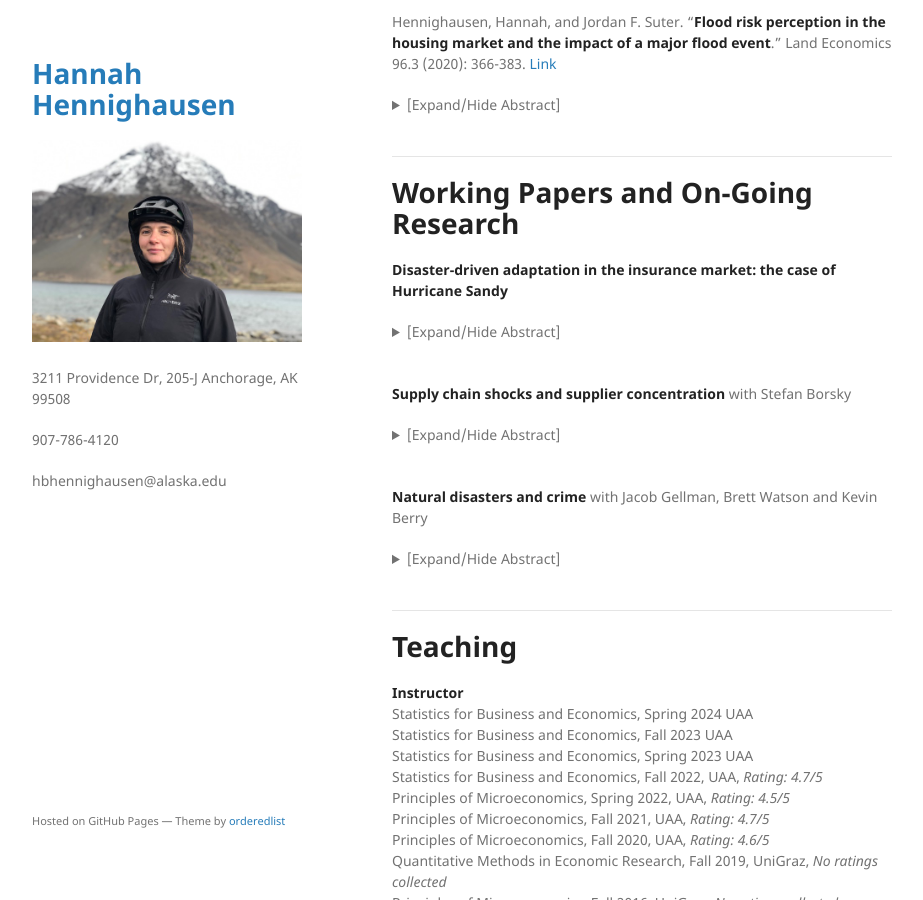
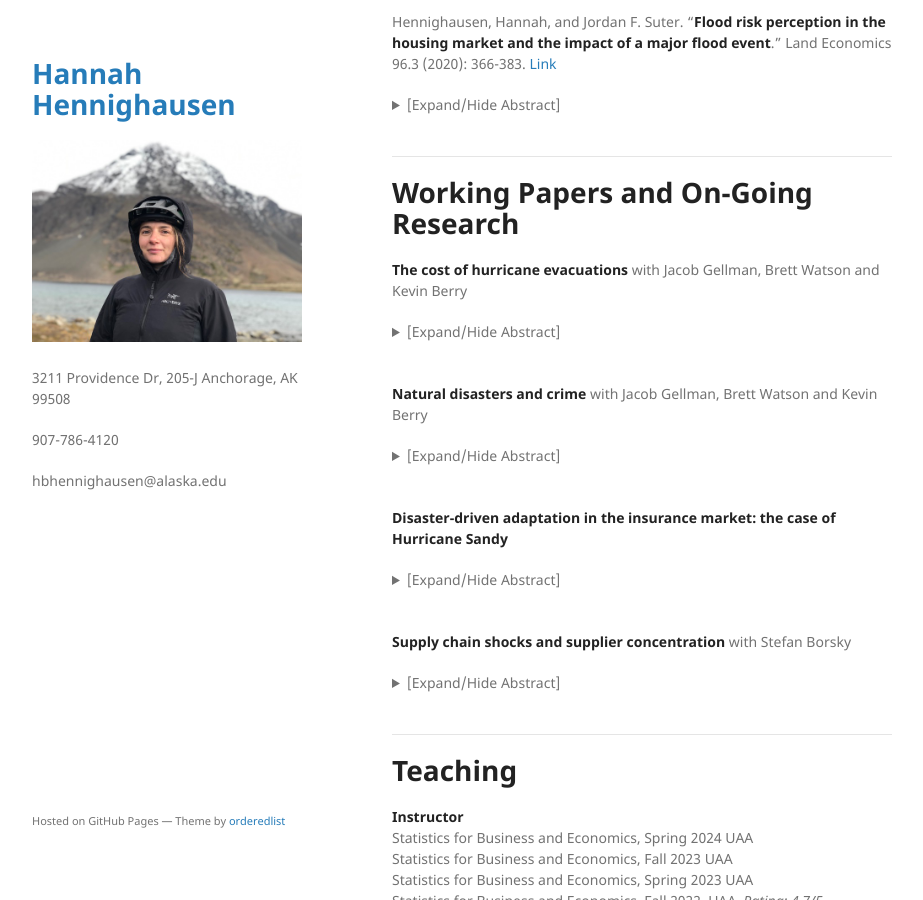
Before and after one commit to hannahhennighausen/hannahhennighausen.github.io, a Jekyll site: the page built from index.md, in a window 1280 px wide and 900 px high, scrolled down 1523 px. Shown: the whole window, without its empty margins (178-1101 px from the left). Built offline with Jekyll 4.4.1, drawn with Linux system fonts in a browser that asks for light colours; the repository's description, which GitHub fills in, is left out.

Commit message:
Update index.md

```diff
--- a/index.md
+++ b/index.md
@@ -70,6 +70,20 @@ The impact of flood events on flood risk perception has important implications f
 
 # Working Papers and On-Going Research
 
+**The cost of hurricane evacuations** with Jacob Gellman, Brett Watson and Kevin Berry  <br />
+<details>
+  <summary>[Expand/Hide Abstract]</summary>
+Climate change is increasing the frequency of extreme natural disasters, which threaten human life and safety. Evacuation is a key protective action against hurricane danger, but it may be costly for individuals. Despite being an important input to emergency management decisions, there is little evidence on the size of these costs. In this paper we estimate the welfare costs of hurricane evacuations. We combine spatial data on hurricanes, flooding, and evacuation orders with millions of records of individuals' cell phone-derived movement activity to study how communities behave during hurricanes. These data generate rich insights about evacuation behavior, including differences by physical risk, information provision, and demographics. Using a structural travel cost model we estimate that the welfare costs of evacuation can be large when compared to mortality costs, averaging a ratio of one to ten but occasionally exceeding the value of statistical life lost (VSL). These results document an understudied cost of hurricanes.
+</details>
+<br />
+
+**Natural disasters and crime** with Jacob Gellman, Brett Watson and Kevin Berry  <br />
+<details>
+  <summary>[Expand/Hide Abstract]</summary>
+forthcoming.
+</details>
+<br />
+
 **Disaster-driven adaptation in the insurance market: the case of Hurricane Sandy** <br />
 <details>
   <summary>[Expand/Hide Abstract]</summary>
@@ -81,13 +95,6 @@ Climate change and urbanization are escalating flood risk around the globe. Stud
 <details>
   <summary>[Expand/Hide Abstract]</summary>
 Globalization of production networks means that disasters have impacts far from where they directly hit. Localized damage to facilities and infrastructure can slow or shut down production, causing input scarcity, price distortions and declines in output and revenue for non-local firms connected through the supply chain. This paper empirically tests the hypothesis that diversified trade networks dampen natural disaster shocks that propagate through supply chains.  To identify the effect of diversified trade networks, we construct two measures of input supplier specificity: one that measures the extensive margin of supplier concentration and another that measures the intensive margin of supplier concentration. We find that a diversified supply chain, both on the extensive and intensive margin, reduces the shock of a natural disaster. Our findings highlight the importance of supply chain resiliency in the face of growing natural hazard risk.
-</details>
-<br />
-
-**Natural disasters and crime** with Jacob Gellman, Brett Watson and Kevin Berry  <br />
-<details>
-  <summary>[Expand/Hide Abstract]</summary>
-forthcoming.
 </details>
 <br />
 
```
